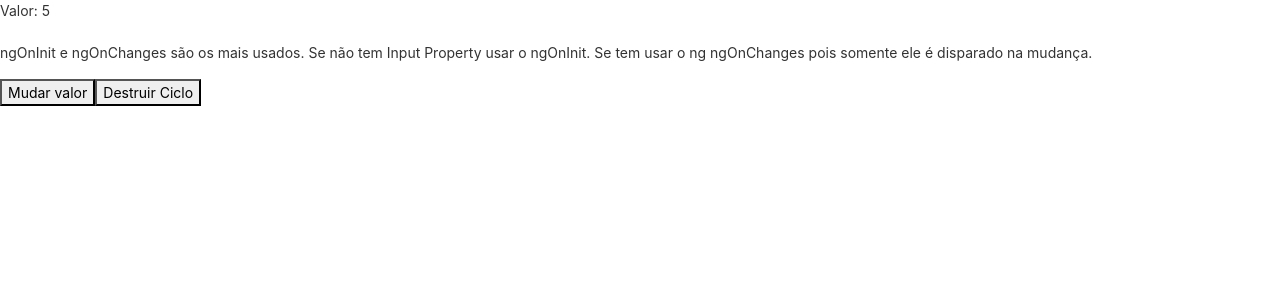
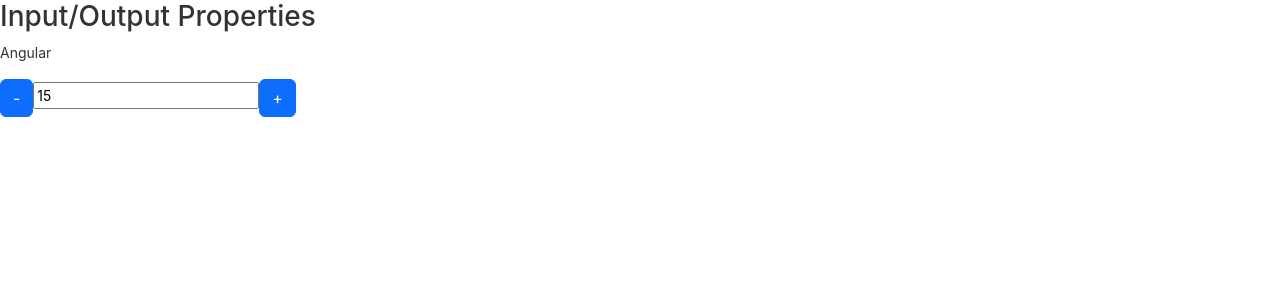
Before and after one commit to apazze/angular-spike, an Angular app in the folder angular/: page / in a window 1280 px wide. Shown: the top 300 px of the page. Built offline with nearby package versions, Linux system fonts and the light colour scheme.

Commit message:
Uso do ViewChild

```diff
--- a/angular/src/app/app.component.html
+++ b/angular/src/app/app.component.html
@@ -491,8 +491,8 @@
 <!-- * * * * * * * * * * End of Placeholder * * * * * * * * * * * -->
 <!-- * * * * * * * * * * * * * * * * * * * * * * * * * * * * * * * -->
 
-<!-- <app-data-binding></app-data-binding> -->
+<app-data-binding></app-data-binding>
 
-<app-ciclo [valorInicial]="valor" *ngIf="!deletarCiclo"></app-ciclo>
+<!-- <app-ciclo [valorInicial]="valor" *ngIf="!deletarCiclo"></app-ciclo>
 <button (click)="mudarValor()">Mudar valor</button>
-<button (click)="destruirCiclo()">Destruir Ciclo</button>
+<button (click)="destruirCiclo()">Destruir Ciclo</button> -->
--- a/angular/src/app/output-property/output-property.component.html
+++ b/angular/src/app/output-property/output-property.component.html
@@ -1,5 +1,5 @@
 <div>
     <button class="btn btn-primary" (click)="decrementa()">-</button> <!-- btn btn-primary são classes do bootstrap-->
-    <input type="text" [value]="valor" readonly>
+    <input type="text" [value]="valor" readonly #campoInput>
     <button class="btn btn-primary" (click)="incrementa()">+</button> <!-- btn btn-primary são classes do bootstrap-->
 </div>
--- a/angular/src/app/output-property/output-property.component.ts
+++ b/angular/src/app/output-property/output-property.component.ts
@@ -1,4 +1,4 @@
-import { Component, EventEmitter, Input, Output } from '@angular/core';
+import { Component, ElementRef, EventEmitter, Input, Output, ViewChild } from '@angular/core';
 
 @Component({
   selector: 'contador',
@@ -10,13 +10,16 @@ export class OutputPropertyComponent {
 
   @Output() mudouValor = new EventEmitter();
 
+  @ViewChild('campoInput') campoValorInput: ElementRef | undefined;
+
   incrementa() {
-    this.valor++;
+    this.campoValorInput.nativeElement.value++;
     this.mudouValor.emit({ novoValor: this.valor });
   }
 
   decrementa() {
-    this.valor--;
+    this.campoValorInput.nativeElement.value--;
+
     this.mudouValor.emit({ novoValor: this.valor });
   }
 }
```
